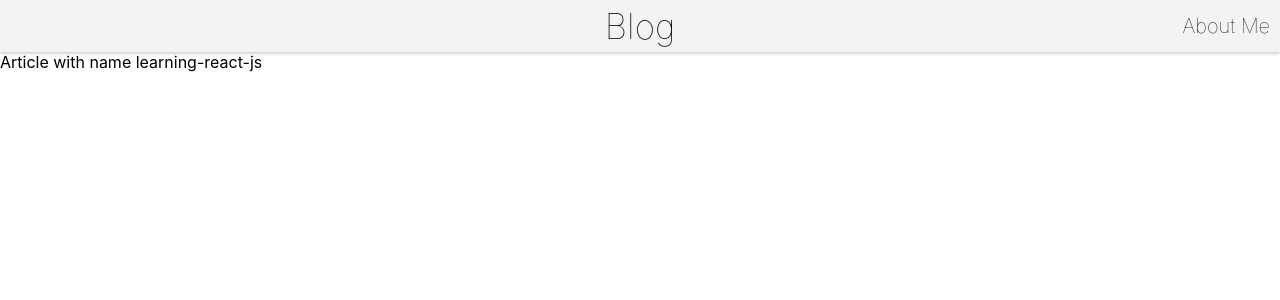
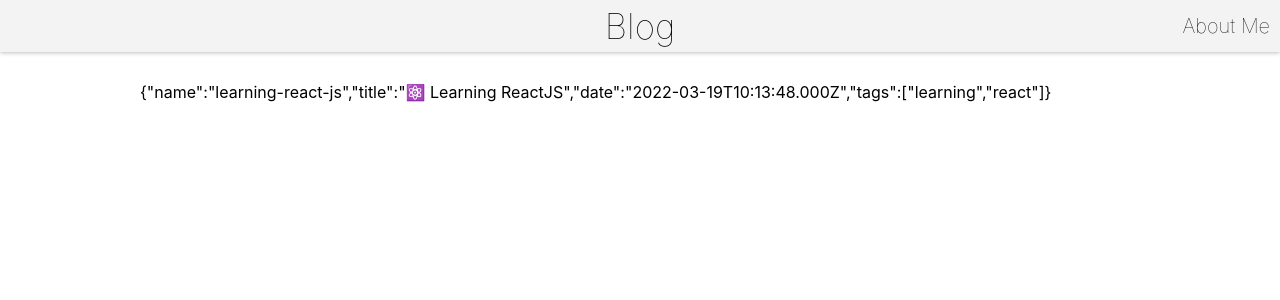
Before and after one commit to DrBaxR/blog, a React (Create React App) app: page /articles/learning-react-js in a window 1280 px wide. Shown: the top 300 px of the page. Built offline with nearby package versions, Linux system fonts and the light colour scheme.

Commit message:
Universal style for views

```diff
--- a/src/components/article/index.tsx
+++ b/src/components/article/index.tsx
@@ -1,10 +1,14 @@
 import React from 'react';
 import { useParams } from 'react-router-dom';
+import { getArticleByName } from '../common/data/articles';
 
 export const Article = () => {
   const params = useParams();
+  const article = getArticleByName(params.articleName);
 
   return (
-    <div>Article with name {params.articleName}</div>
+    <div className='article-component view'>
+      {JSON.stringify(article)}
+    </div>
   );
 };
--- a/src/components/common/data/articles.ts
+++ b/src/components/common/data/articles.ts
@@ -46,7 +46,9 @@
   return filteredArticles;
 };
 
-export const getArticleByName = (name: string): Article | undefined => {
+export const getArticleByName = (name: string | undefined): Article | undefined => {
+  if (!name) return undefined;
+
   return articles.find(a => a.name === name);
 };
 
--- a/src/components/me/index.tsx
+++ b/src/components/me/index.tsx
@@ -2,6 +2,8 @@
 
 export const Me = () => {
   return (
-    <div>Me</div>
+    <div className='me-component view'>
+      Me
+    </div>
   );
 };
```
